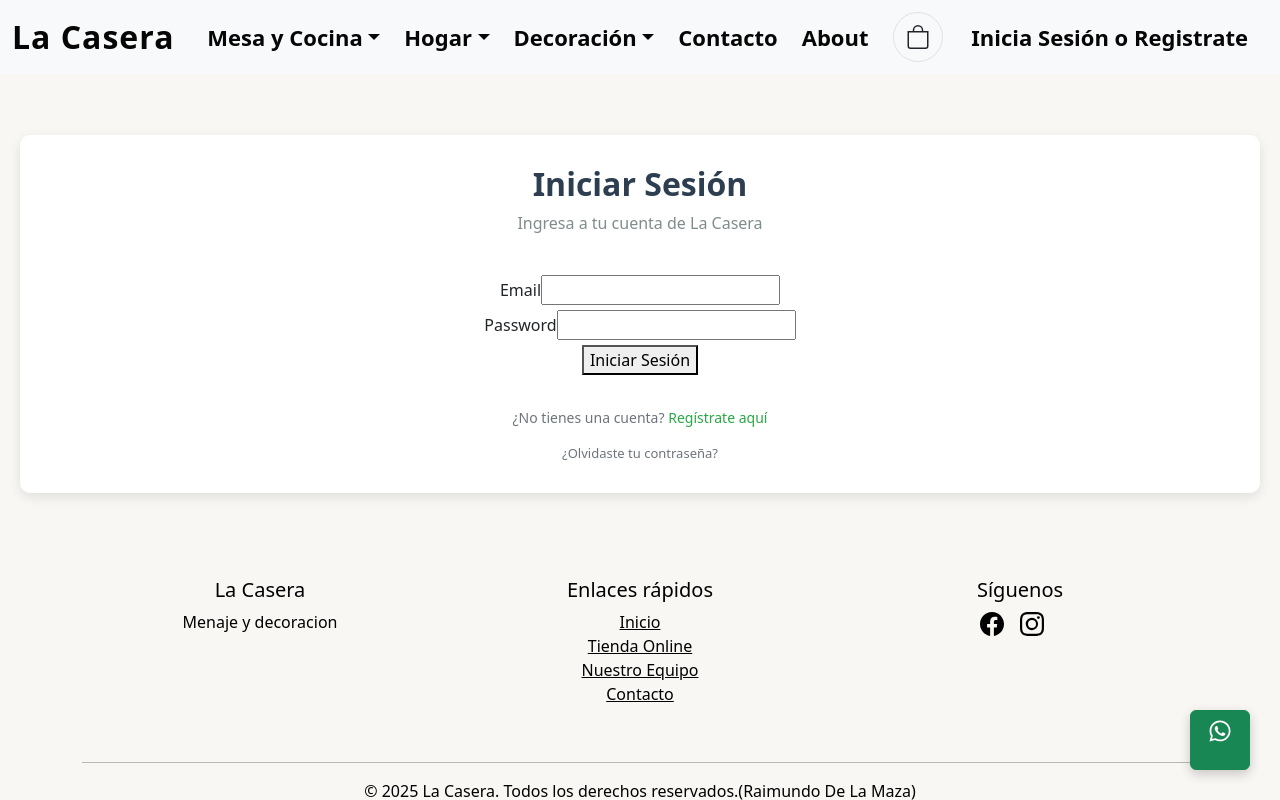
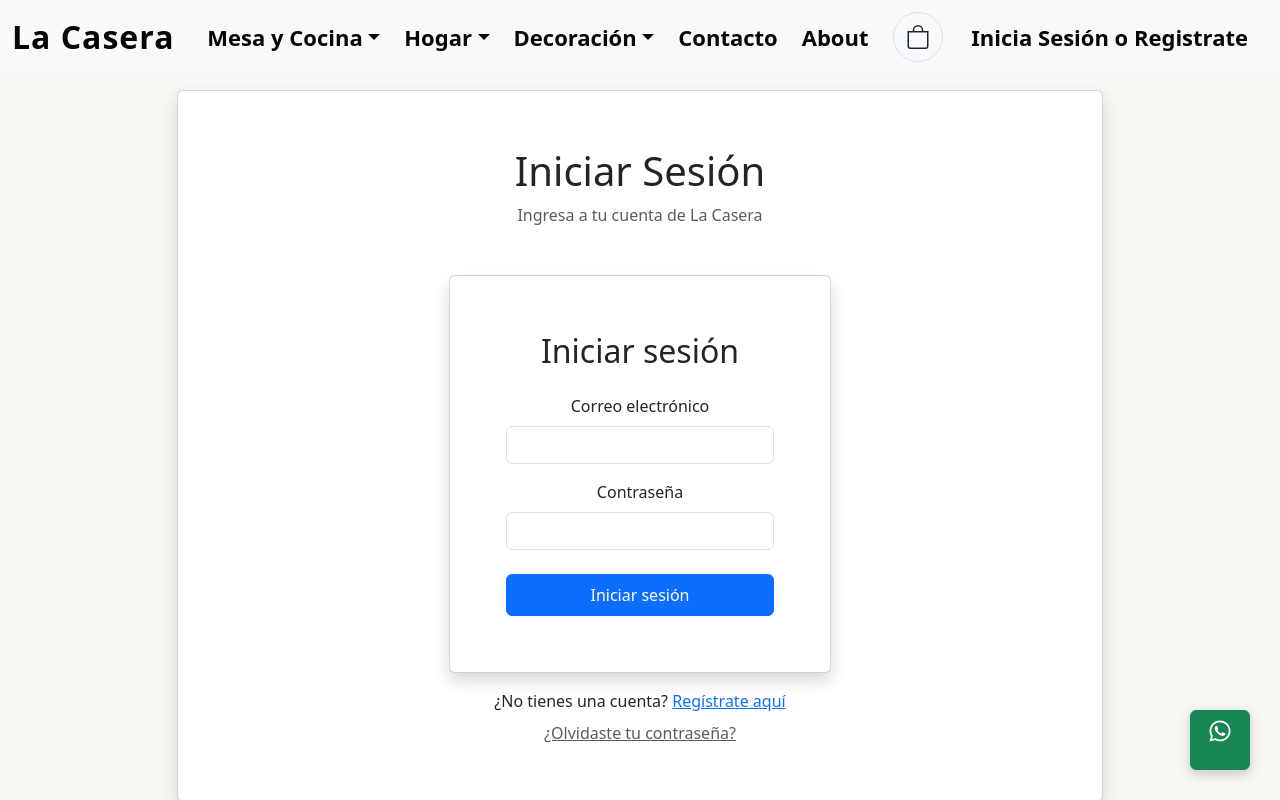
Before and after one commit to Rdelamaza/Proyecto_7, a React (Vite) app in the folder LaCaseraFrontend/: page /login in a window 1280 px wide. Built offline with nearby package versions, Linux system fonts and the light colour scheme; no server answers.

Commit message:
feat:login, form, page design

```diff
--- a/LaCaseraFrontend/src/modules/auth/components/LoginForm/LoginForm.jsx
+++ b/LaCaseraFrontend/src/modules/auth/components/LoginForm/LoginForm.jsx
@@ -7,6 +7,7 @@ export const LoginForm =() => {
     const { login } = useContext(AuthContext);
     const [email, setEmail] = useState('');
     const [password, setPassword] = useState ('');
+    const [isLoading, setIsLoading] = useState(false);
     const navigate = useNavigate();
 
     const handleLogin = async (event) => {
@@ -26,31 +27,73 @@ export const LoginForm =() => {
             console.error(error);
             alert ("Error al iniciar la sesion");
 
+        } finally{
+            setIsLoading(false);
         }
 
     }
 
     return(
+        <div className="container mt-5">
+        <div className="row justify-content-center">
+            <div className="col-md-8 col-lg-6">
+            <div className="card shadow">
+                <div className="card-body p-4">
+                <h2 className="card-title text-center mb-4">Iniciar sesión</h2>
+
                 <form onSubmit={handleLogin}>
-            <div>
-                <label>Email</label>
+                    {/* Email */}
+                    <div className="mb-3">
+                    <label htmlFor="email" className="form-label">
+                        Correo electrónico
+                    </label>
                     <input
                         type="email"
+                        className="form-control"
+                        id="email"
                         value={email}
-                    onChange={event => setEmail(event.target.value)}
+                        onChange={(e) => setEmail(e.target.value)}
                         required
                     />
                     </div>
-            <div>
-                <label>Password</label>
+
+                    {/* Contraseña */}
+                    <div className="mb-4">
+                    <label htmlFor="password" className="form-label">
+                        Contraseña
+                    </label>
                     <input
                         type="password"
+                        className="form-control"
+                        id="password"
                         value={password}
-                    onChange={event => setPassword(event.target.value)}
+                        onChange={(e) => setPassword(e.target.value)}
                         required
                     />
                     </div>
-            <button type="submit">Iniciar Sesión</button>
+
+                    {/* Botón de envío */}
+                    <div className="d-grid">
+                    <button
+                        type="submit"
+                        className="btn btn-primary py-2"
+                        disabled={isLoading}
+                    >
+                        {isLoading ? (
+                        <>
+                            <span className="spinner-border spinner-border-sm me-2" aria-hidden="true"></span>
+                            Iniciando sesión...
+                        </>
+                        ) : (
+                        "Iniciar sesión"
+                        )}
+                    </button>
+                    </div>
                 </form>
-    )
+                </div>
+            </div>
+            </div>
+        </div>
+        </div>
+        );
 };
--- a/LaCaseraFrontend/src/modules/auth/context/AuthGlobalState.jsx
+++ b/LaCaseraFrontend/src/modules/auth/context/AuthGlobalState.jsx
@@ -1,7 +1,7 @@
 import { useReducer } from "react"
 import { authReducer } from "./authReducer"
 import { loginService, registerService } from "../services/userApiService";
-import { AuthContext } from '../context/AuthContext';
+import { AuthContext } from './AuthContext';
 
 
 const initialState = {
--- a/LaCaseraFrontend/src/modules/auth/pages/LoginPage/Login.jsx
+++ b/LaCaseraFrontend/src/modules/auth/pages/LoginPage/Login.jsx
@@ -6,25 +6,34 @@ import './loginpage.css';
 export const LoginPage = () => {
     return (
 
-        <div className="login-container">
-            <div className="login-card">
-            <div className="login-header">
-            <h1 className="login-title">Iniciar Sesión</h1>
-            <p className="login-subtitle">Ingresa a tu cuenta de La Casera</p>
+    <div className="container mt-3">
+        <div className="row justify-content-center">
+            <div className="col-md-20 col-lg-10">
+            <div className="card shadow">
+                <div className="card-body p-4">
+                {/* Encabezado */}
+                <div className="text-center mb-4">
+                    <h1 className="card-title">Iniciar Sesión</h1>
+                    <p className="text-muted">Ingresa a tu cuenta de La Casera</p>
                 </div>
 
+                {/* Formulario (usando tu componente LoginForm ya estilizado) */}
                 <LoginForm />
 
-        <div className="login-footer">
-        <p className="login-link-text">
+                {/* Pie de página */}
+                <div className="mt-3 text-center">
+                    <p className="mb-2">
                     ¿No tienes una cuenta?{" "}
-            <Link to="/register" className="login-link">
+                    <Link to="/register" className="text-primary">
                         Regístrate aquí
                     </Link>
                     </p>
-        <Link to="#" className="forgot-password">
+                    <Link to="#" className="text-muted">
                     ¿Olvidaste tu contraseña?
                     </Link>
+                </div>
+                </div>
+            </div>
             </div>
         </div>
         </div>
--- a/LaCaseraFrontend/src/modules/auth/pages/LoginPage/loginpage.css
+++ b/LaCaseraFrontend/src/modules/auth/pages/LoginPage/loginpage.css
@@ -1,80 +1,76 @@
-.login-container {
+.login-page {
+    background-color: #f8f9fa;
+    min-height: 100vh;
     display: flex;
-    justify-content: center;
     align-items: center;
-    padding: 20px;
-    height: 60vh;
-
+    padding: 2rem 0;
 }
 
 .login-card {
+    border: none;
+    border-radius: 10px;
+    box-shadow: 0 4px 20px rgba(0, 0, 0, 0.08);
+    overflow: hidden;
+    padding: 2.5rem;
+    background: white;
     width: 100%;
-    max-height: 100%;
-    padding: 30px;
-    border-radius: 10px;
-    box-shadow: 0 4px 12px rgba(0, 0, 0, 0.1);
-    background: white;
+    max-width: 500px;
+    margin: 0 auto;
 }
 
 .login-header {
     text-align: center;
-    margin-bottom: 2.5rem; /* Más espacio debajo del título */
+    margin-bottom: 2rem;
 }
 
-.login-title {
-    font-size: 2rem; /* Título más grande */
-    font-weight: 700; /* Negrita más gruesa */
+.login-header h1 {
     color: #2c3e50;
+    font-size: 1.8rem;
+    font-weight: 600;
     margin-bottom: 0.5rem;
 }
 
-.login-subtitle {
+.login-header p {
     color: #7f8c8d;
     font-size: 1rem;
 }
 
 .login-footer {
     text-align: center;
-    margin-top: 2rem; /* Más espacio arriba del footer */
+    margin-top: 1.5rem;
+    color: #7f8c8d;
+    font-size: 0.9rem;
 }
 
-.login-form {
-    margin-top: 1.5rem;
-}
-
-.login-form .form-control {
-    padding: 1rem;
-    font-size: 1rem;
-}
-
-.login-button {
-    padding: 0.75rem;
-    font-size: 1.1rem;
-}
-
-.login-link-text {
-    color: #6c757d;
-    font-size: 14px;
-}
-
-.login-link {
-    color: #28a745;
+.login-footer a {
+    color: #3498db;
     text-decoration: none;
     font-weight: 500;
 }
 
-.login-link:hover {
+.login-footer a:hover {
     text-decoration: underline;
 }
 
 .forgot-password {
     display: block;
-    margin-top: 15px;
-    color: #6c757d;
-    font-size: 13px;
+    margin-top: 0.5rem;
+    color: #7f8c8d;
+    font-size: 0.9rem;
+}
+
+.forgot-password:hover {
+    color: #3498db;
     text-decoration: none;
 }
 
-.forgot-password:hover {
-    color: #28a745;
+/* Media queries para responsividad */
+@media (max-width: 768px) {
+    .login-card {
+        padding: 1.5rem;
+    }
+
+    .login-header h1 {
+        font-size: 1.5rem;
+    }
 }
```
Lines whose indentation alone changed are shown as unchanged.
